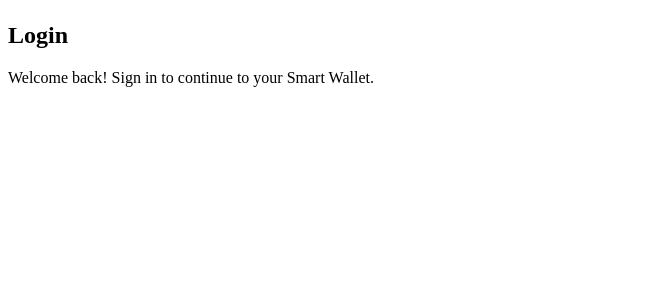
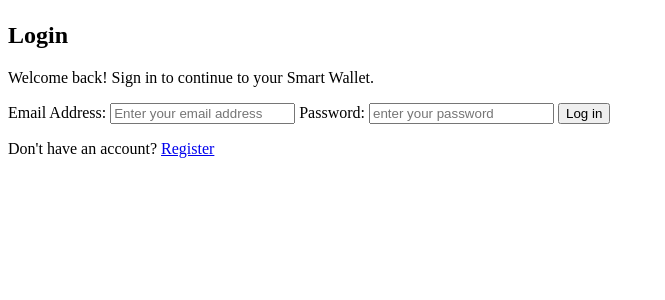
Before and after one commit to shubhangipathania9-cys/Behavioral_Financial_Wallet, a Flask app: page /login in a window 1280 px wide. Shown: the part 58-358 px from the top of the page, without its empty margins (0-665 px from the left). Run offline with Flask 3, Linux system fonts and the light colour scheme.

Commit message:
Complete login authentication flow with sessions and frontend integration

```diff
--- a/app.py
+++ b/app.py
@@ -12,9 +12,9 @@
 def home():
     return render_template("index.html")
 
-@app.route('/login')
-def login():
-    return render_template("login.html")
+@app.route("/dashboard")
+def dashboard():
+    return "<h1>Welcome to Smart Wallet Dashboard!</h1>"
 
 @app.route('/register', methods=['GET', 'POST'])
 def register():
@@ -55,7 +55,14 @@
             return render_template(
             "login.html",
             error="Invalid email or password."
-
             )
-
+        if password != stored_password:
+            return render_template(
+            "login.html",
+            error="Invalid email or password."
+    )
+        session["user"] = email
+        return redirect(url_for("dashboard"))
     return render_template("login.html")
+if __name__ == "__main__":
+    app.run(debug=True)
--- a/templates/login.html
+++ b/templates/login.html
@@ -14,6 +14,32 @@
     <main>
       <h2>Login</h2>
       <p>Welcome back! Sign in to continue to your Smart Wallet.</p>
+      {% if error %}
+      <p>{{ error }}</p>
+      {% endif %}
+      <form action="/login" method="POST">
+        <label for="email">Email Address:</label>
+        <input
+          type="email"
+          id="email"
+          name="email"
+          placeholder="Enter your email address"
+          required
+        />
+        <label for="password">Password:</label>
+        <input
+          type="password"
+          id="password"
+          name="password"
+          placeholder="enter your password"
+          required
+        />
+        <button type="submit">Log in</button>
+        <p>
+          Don't have an account?
+          <a href="/register">Register</a>
+        </p>
+      </form>
     </main>
 
     <footer></footer>
```
Also changed, not shown: docs/engineering-journal/009-completing_the_login_authentication_flow.md (added, +50 -0 lines).
